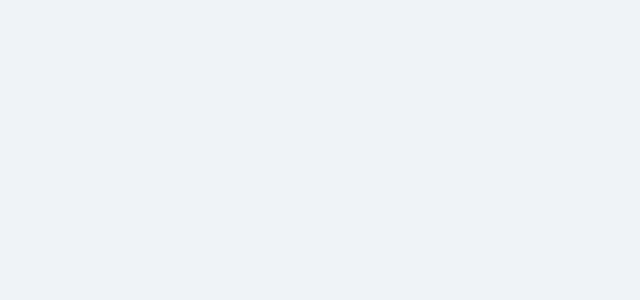
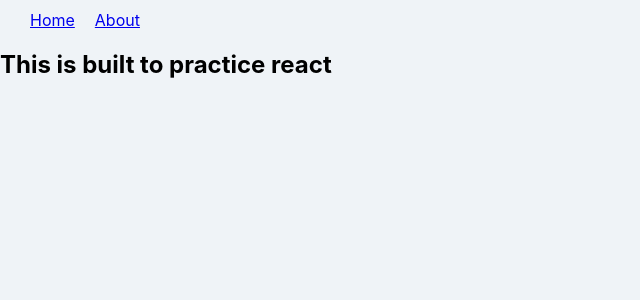
Before and after one commit to myspark02/ReactTutorial, a React (Create React App) app: page /about in a window 1280 px wide. Before the commit this address had no page. Shown: the top 300 px of the page, without its empty margins (0-640 px from the left). Built offline with nearby package versions, Linux system fonts and the light colour scheme.

Commit message:
Navigation added

```diff
--- a/src/App.js
+++ b/src/App.js
@@ -2,9 +2,13 @@ import React from "react";
 import {BrowserRouter as Router, Routes, Route } from "react-router-dom";
 import Detail from "./routes/Detail";
 import Home from "./routes/Home";
+import Navigation  from "./components/Navigation";
+import About from "./components/About";
+
 function App() {
   return (
     <Router basename={process.env.PUBLIC_URL}>
+      <Navigation />
       <Routes>
         <Route path="/about-us" element={<h1>Hello</h1>}>
         </Route>
@@ -12,6 +16,8 @@ function App() {
         </Route>
         <Route  path="/" element={<Home/>}>
         </Route>
+        <Route  path="/about" element={<About/>}>
+        </Route>
       </Routes>
     </Router>
   );
--- /dev/null
+++ b/src/components/About.js
@@ -0,0 +1,11 @@
+import React from "react";
+
+function About() {
+    return (
+        <div>
+            <h2>This is built to practice react</h2>
+        </div>
+    )
+}
+
+export default About;
--- /dev/null
+++ b/src/components/Navigation.js
@@ -0,0 +1,13 @@
+import React from "react";
+import {Link} from "react-router-dom";
+
+function Navigation() {
+    return (
+        <div style={{ margin:10 }}>
+            <Link to="/" style={{ margin:10, padding:10}}>Home</Link>
+            <Link to="/about" >About</Link>
+        </div>
+    )
+}
+
+export default Navigation;
```
